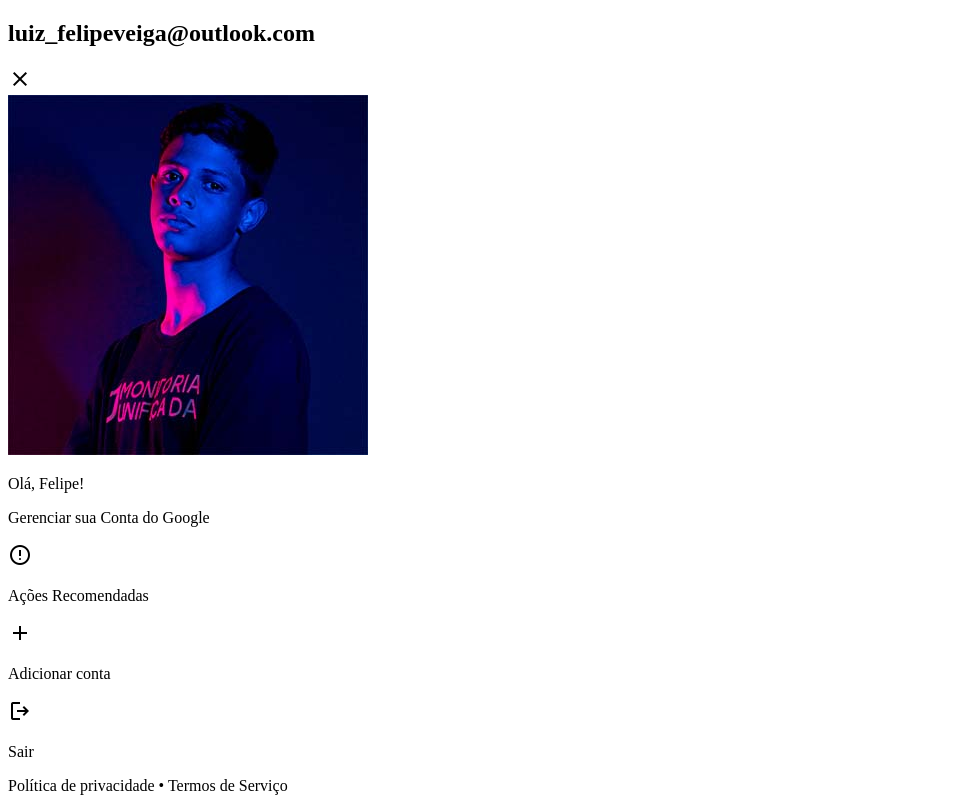
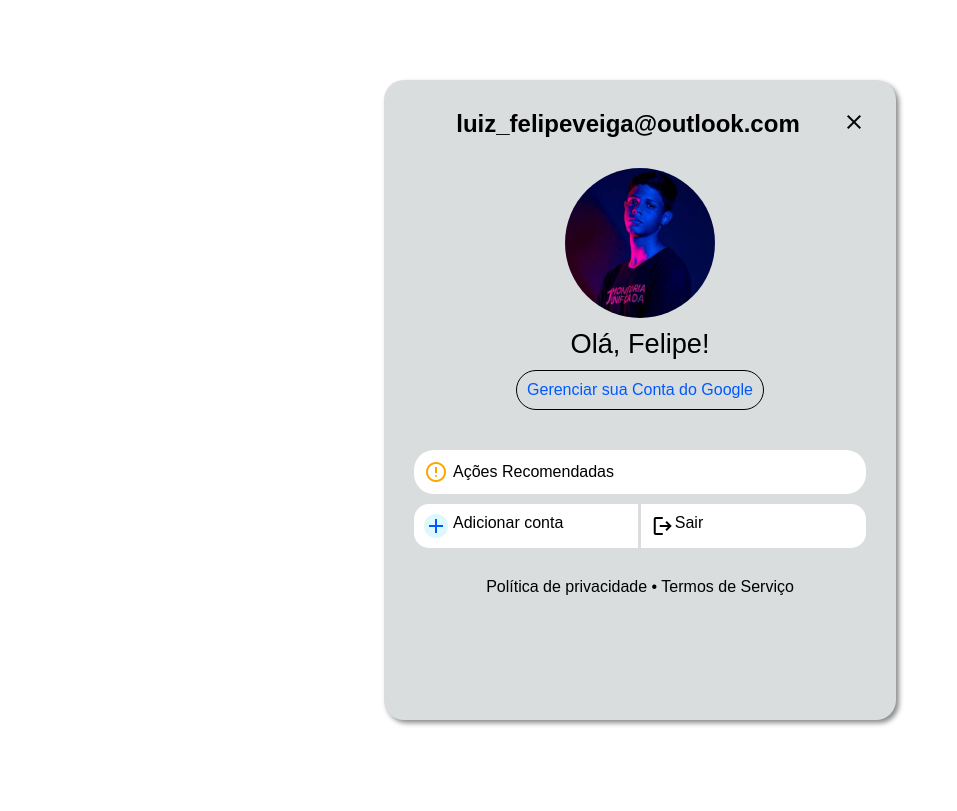
Before and after one commit to felipeInv/Painel-google, a plain HTML site: page index.html in a window 1280 px wide. Shown: the whole page, without its empty margins (0-957 px from the left). Drawn offline with nearby package versions, Linux system fonts and the light colour scheme.

Commit message:
Finalizado

```diff
--- a/index.html
+++ b/index.html
@@ -9,23 +9,23 @@
 </head>
 <body>
     <main>
-        <article>
+        <article class="cabeca">
             <h2>luiz_felipeveiga@outlook.com</h2>
-            <span class="material-symbols-outlined">close</span>
+            <span class="material-symbols-outlined">Close</span>
         </article>
-        <section>
+        <section class="primeira_sec">
             <img src="imgs/foto.jpg" alt="">
-            <p>Olá, Felipe!</p>
-            <p>Gerenciar sua Conta do Google</p>
+            <p class="ola">Olá, Felipe!</p>
+            <p class="gerenciar">Gerenciar sua Conta do Google</p>
         </section>
         <section>
             <div class="acoes_recom">
-                <span class="material-symbols-outlined">Error</span>
+                <span class="material-symbols-outlined error">Error</span>
                 <p>Ações Recomendadas</p>
             </div>
             <div class="extras">
                 <div class="grupo_esq">
-                    <span class="material-symbols-outlined">Add</span>
+                    <span class="material-symbols-outlined add">Add</span>
                     <p>Adicionar conta</p>
                 </div>
                 <div class="grupo_dir">
--- a/style.css
+++ b/style.css
@@ -1 +1,105 @@
 @charset "UTF-8";
+
+*{
+    margin: 0px;
+    padding: 0px;
+    box-sizing: border-box;
+    font-family: Arial, Helvetica, sans-serif;
+}
+body, main{
+    display: flex;
+    align-items: center;
+}
+body{
+    justify-content: center;
+    min-height: 100vh;
+}
+main{
+    height: 80vh;
+    width: 40vw;
+    background-color: rgb(217, 221, 221);
+    flex-direction: column;
+    justify-content: flex-start;
+    padding: 30px;
+    border-radius: 20px;
+    box-shadow: 3px 3px 5px rgba(0, 0, 0, 0.459);
+}
+main section img{
+    height: 150px;
+    width: 150px;
+    border-radius: 50%;
+}
+main > *{
+    margin-bottom: 30px;
+}
+article{
+    display: flex;
+    flex-direction: row;
+}
+.cabeca{
+    width: 100%;
+}
+.cabeca h2{
+    margin-left: auto;
+}
+.cabeca span{
+    margin-left: auto;
+}
+section{
+    width: 100%;
+}
+.primeira_sec{
+    display: flex;
+    flex-direction: column;
+    justify-content: center;
+    align-items: center;
+}
+.primeira_sec *{
+    margin-bottom: 10px;
+}
+.primeira_sec p.ola{
+    font-size: 1.7em;
+}
+.primeira_sec p.gerenciar{
+    color: rgb(0, 89, 255);
+    padding: 10px;
+    border: 1px solid black;
+    border-radius: 20px;
+}
+section .acoes_recom{
+    background-color: white;
+    border-radius: 20px;
+    padding: 10px;
+    display: flex;
+    align-items: center;
+    margin-bottom: 10px;
+}
+section .acoes_recom .error{
+    color: orange;
+    margin-right: 5px;
+}
+section .extras{
+    display: flex;
+    flex-direction: row;
+    justify-content: space-between;
+}
+section .extras > *{
+    display: flex;
+    flex-direction: row;
+    padding: 10px;
+    background-color: white;
+    width: 100%;
+}
+section .extras .grupo_esq{
+    border-radius: 15px 0px 0px 15px;
+    border-right: 3px solid rgb(217, 221, 221);
+}
+section .extras .grupo_esq .add{
+    color: rgb(0, 89, 255);
+    background-color: rgba(186, 241, 248, 0.493);
+    border-radius: 50%;
+    margin-right: 5px;
+}
+section .extras .grupo_dir{
+    border-radius: 0px 15px 15px 0px;
+}
```
